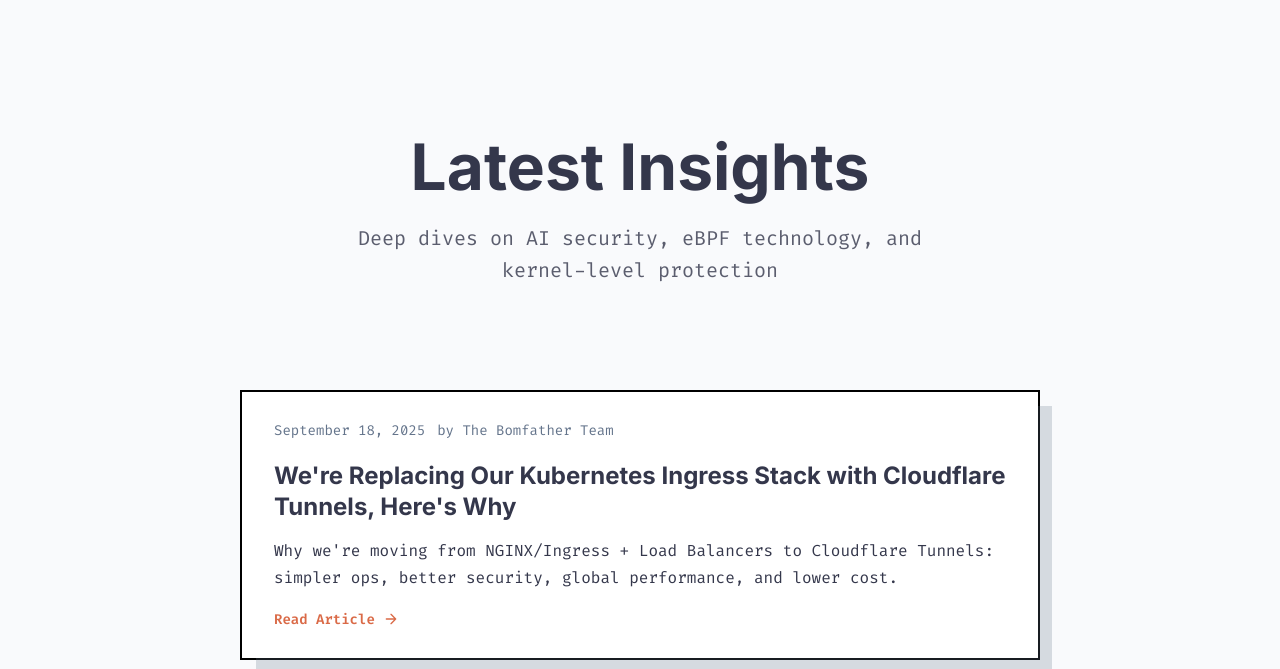
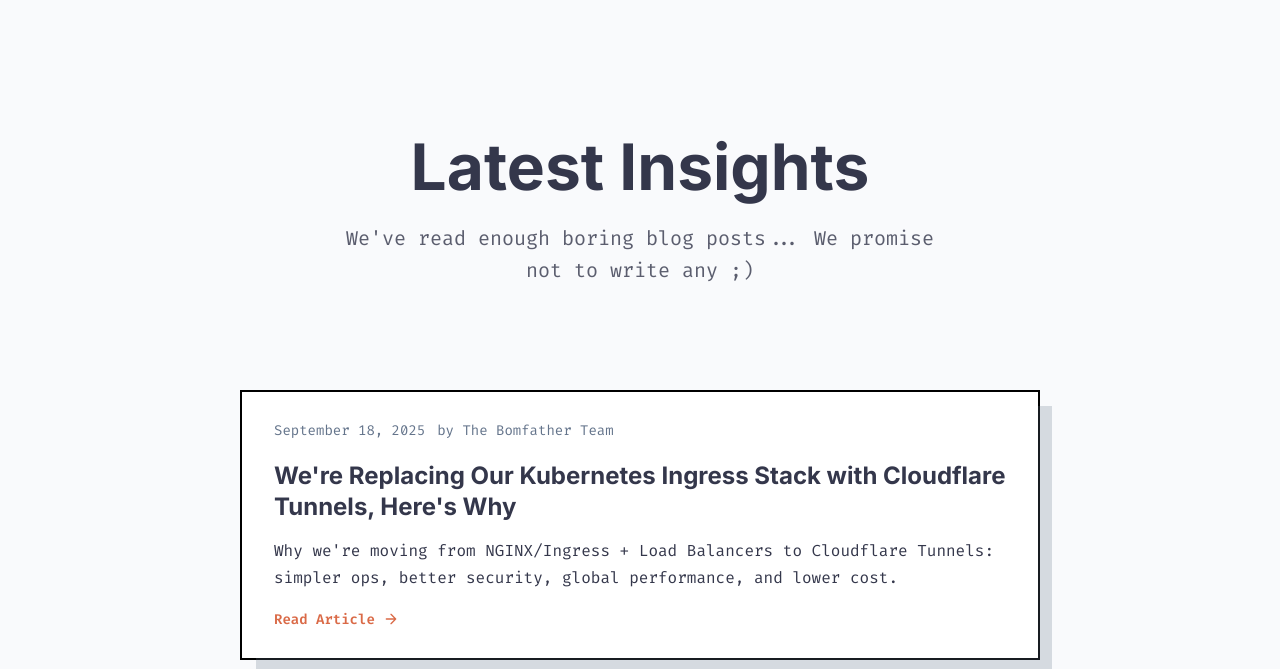
Before and after one commit to bomfather/bomfather-docs, an Astro site in the folder frontend/: page /blog in a window 1280 px wide. Shown: the part 131-800 px from the top of the page. Built offline with nearby package versions, Linux system fonts and the light colour scheme; Astro itself is replaced by a stand-in of ours.

Commit message:
Changed blog subtitle
Signed-off-by: nathannaveen <42319948+nathannaveen@users.noreply.github.com>

```diff
--- a/frontend/src/pages/blog.astro
+++ b/frontend/src/pages/blog.astro
@@ -32,7 +32,7 @@
     variant="dark"
     size="lg"
     title="Latest Insights"
-    subtitle="Deep dives on AI security, eBPF technology, and kernel-level protection"
+    subtitle="We've read enough boring blog posts... We promise not to write any ;)"
     headerLevel={1}
     centerHeader={true}
     className="blog-header-section"
```
